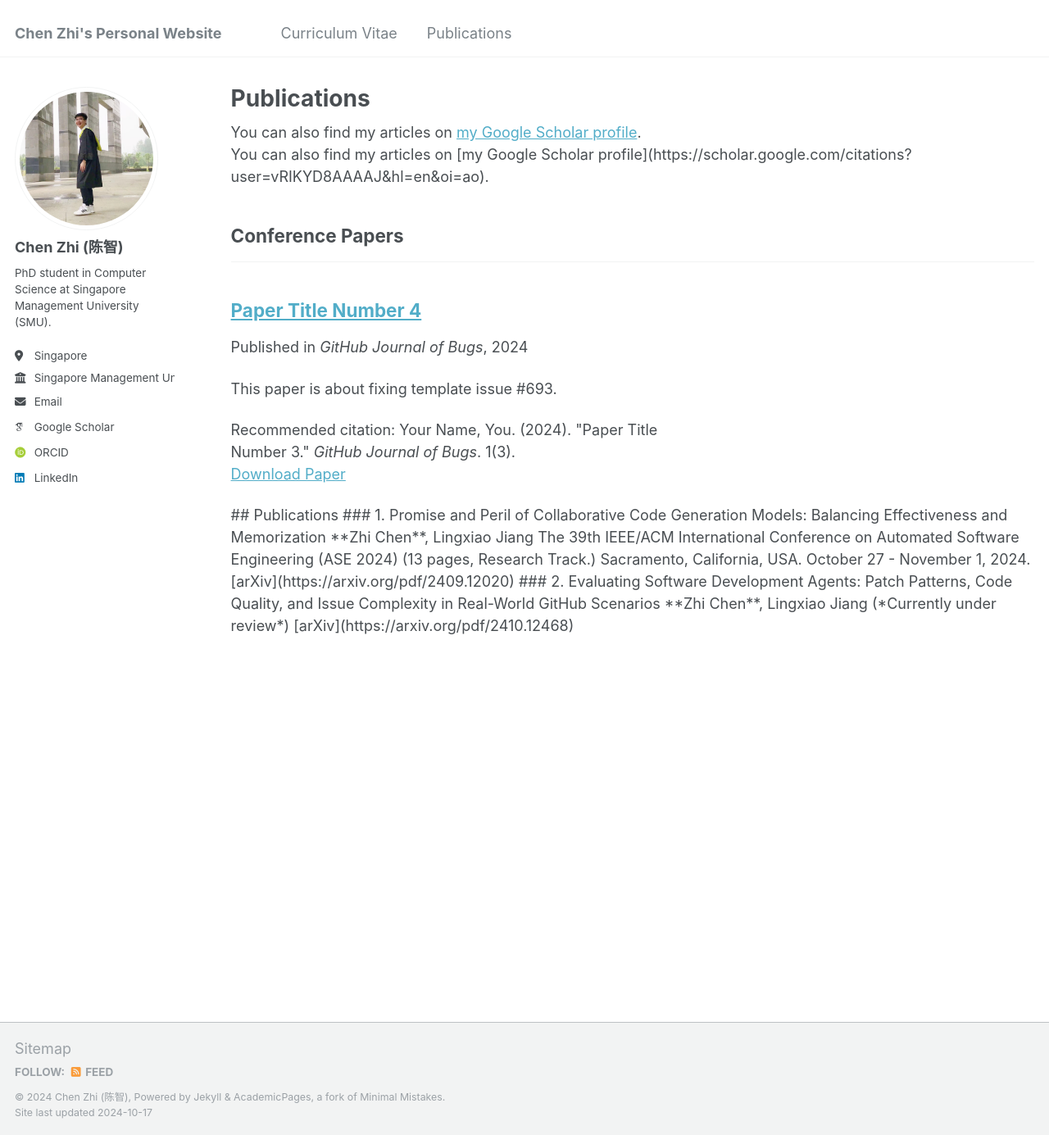
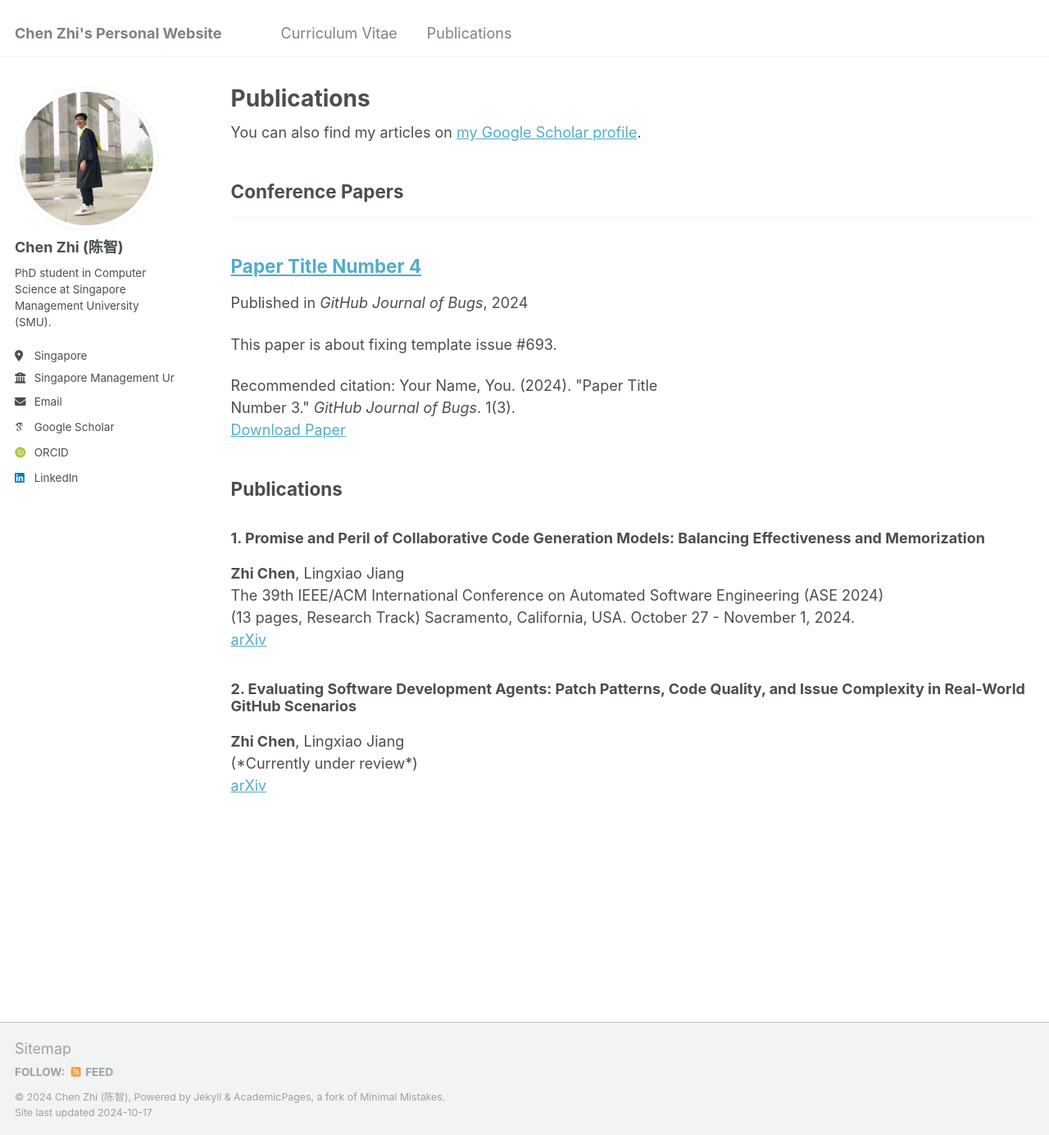
Before and after one commit to chenzhi-cz/chenzhi-cz.github.io, a Jekyll site: the page built from _pages/publications.html, in a window 1280 px wide and 1385 px high. Shown: the whole window at 82% size. Built offline with Jekyll 4.4.1, drawn with Linux system fonts in a browser that asks for light colours; some web fonts are replaced.

Commit message:
Update publications.html

```diff
--- a/_pages/publications.html
+++ b/_pages/publications.html
@@ -5,17 +5,13 @@ permalink: /publications/
 author_profile: true
 ---
 
-{% if site.author.googlescholar %}
-  <div class="wordwrap">You can also find my articles on <a href="{{site.author.googlescholar}}">my Google Scholar profile</a>.</div>
-{% endif %}
-
-You can also find my articles on [my Google Scholar profile](https://scholar.google.com/citations?user=vRIKYD8AAAAJ&hl=en&oi=ao).
+<div class="wordwrap">You can also find my articles on <a href="https://scholar.google.com/citations?user=vRIKYD8AAAAJ&hl=en&oi=ao">my Google Scholar profile</a>.</div>
 
 {% include base_path %}
 
 <!-- New style rendering if publication categories are defined -->
 {% if site.publication_category %}
-  {% for category in site.publication_category  %}
+  {% for category in site.publication_category %}
     {% assign title_shown = false %}
     {% for post in site.publications reversed %}
       {% if post.category != category[0] %}
@@ -34,15 +30,17 @@ You can also find my articles on [my Google Scholar profile](https://scholar.goo
   {% endfor %}
 {% endif %}
 
-## Publications
+<h2>Publications</h2>
 
-### 1. Promise and Peril of Collaborative Code Generation Models: Balancing Effectiveness and Memorization
-**Zhi Chen**, Lingxiao Jiang
-The 39th IEEE/ACM International Conference on Automated Software Engineering (ASE 2024)
-(13 pages, Research Track.) Sacramento, California, USA. October 27 - November 1, 2024.
-[arXiv](https://arxiv.org/pdf/2409.12020)
+<!-- First Paper -->
+<h3>1. Promise and Peril of Collaborative Code Generation Models: Balancing Effectiveness and Memorization</h3>
+<p><strong>Zhi Chen</strong>, Lingxiao Jiang<br/>
+The 39th IEEE/ACM International Conference on Automated Software Engineering (ASE 2024)<br/>
+(13 pages, Research Track) Sacramento, California, USA. October 27 - November 1, 2024.<br/>
+<a href="https://arxiv.org/pdf/2409.12020">arXiv</a></p>
 
-### 2. Evaluating Software Development Agents: Patch Patterns, Code Quality, and Issue Complexity in Real-World GitHub Scenarios
-**Zhi Chen**, Lingxiao Jiang
-(*Currently under review*)
-[arXiv](https://arxiv.org/pdf/2410.12468)
+<!-- Second Paper -->
+<h3>2. Evaluating Software Development Agents: Patch Patterns, Code Quality, and Issue Complexity in Real-World GitHub Scenarios</h3>
+<p><strong>Zhi Chen</strong>, Lingxiao Jiang<br/>
+(*Currently under review*)<br/>
+<a href="https://arxiv.org/pdf/2410.12468">arXiv</a></p>
```
